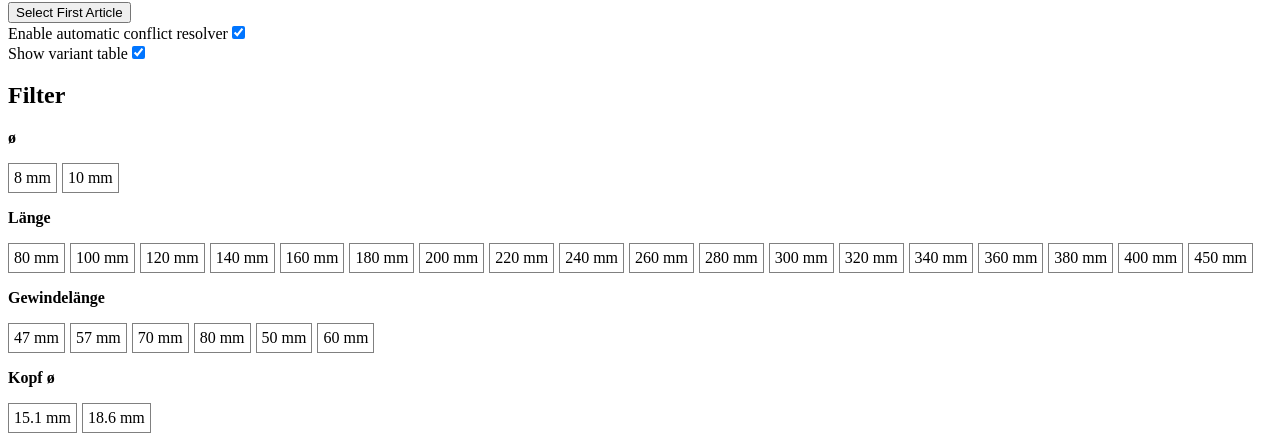
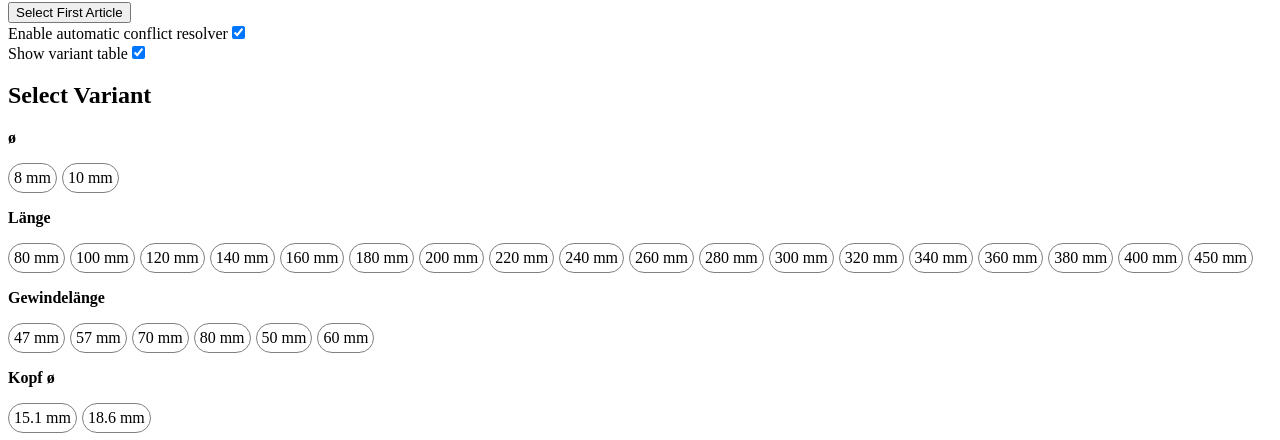
Before and after one commit to pforster-opo/variant-selector-poc, a Vue app: page /p/bp10004401 in a window 1280 px wide. Shown: the part 360-800 px from the top of the page. Built offline with nearby package versions, Linux system fonts and the light colour scheme.

Commit message:
improved styling

```diff
--- a/src/VariantSelector.vue
+++ b/src/VariantSelector.vue
@@ -288,7 +288,7 @@ function selectArticle(filters, article) {
     <label for="showVariantTable">Show variant table</label>
     <input name="showVariantTable" type="checkbox" v-model="showVariantTable" />
   </div>
-  <h2>Filter</h2>
+  <h2>Select Variant</h2>
   <div class="filter" v-for="filter in filters">
     <p><b>{{filter.label}}</b></p>
     <div class="filter-value" :class="{ selected: value.selected, nonCombinable: !value.combinable }" v-for="value in filter.values" @click="applyFilter(filter, value)">{{value.label}}</div>
@@ -323,12 +323,13 @@ function selectArticle(filters, article) {
     display: inline-block;
     padding: 5px;
     border: 1px solid gray;
+    border-radius: 15px;
     margin-right: 5px;
     cursor: pointer;
 }
 
 .filter-value.selected {
-    background-color: red;
+    border: 2px solid black;
 }
 .filter-value.nonCombinable {
     border: 1px dashed gray;
```
